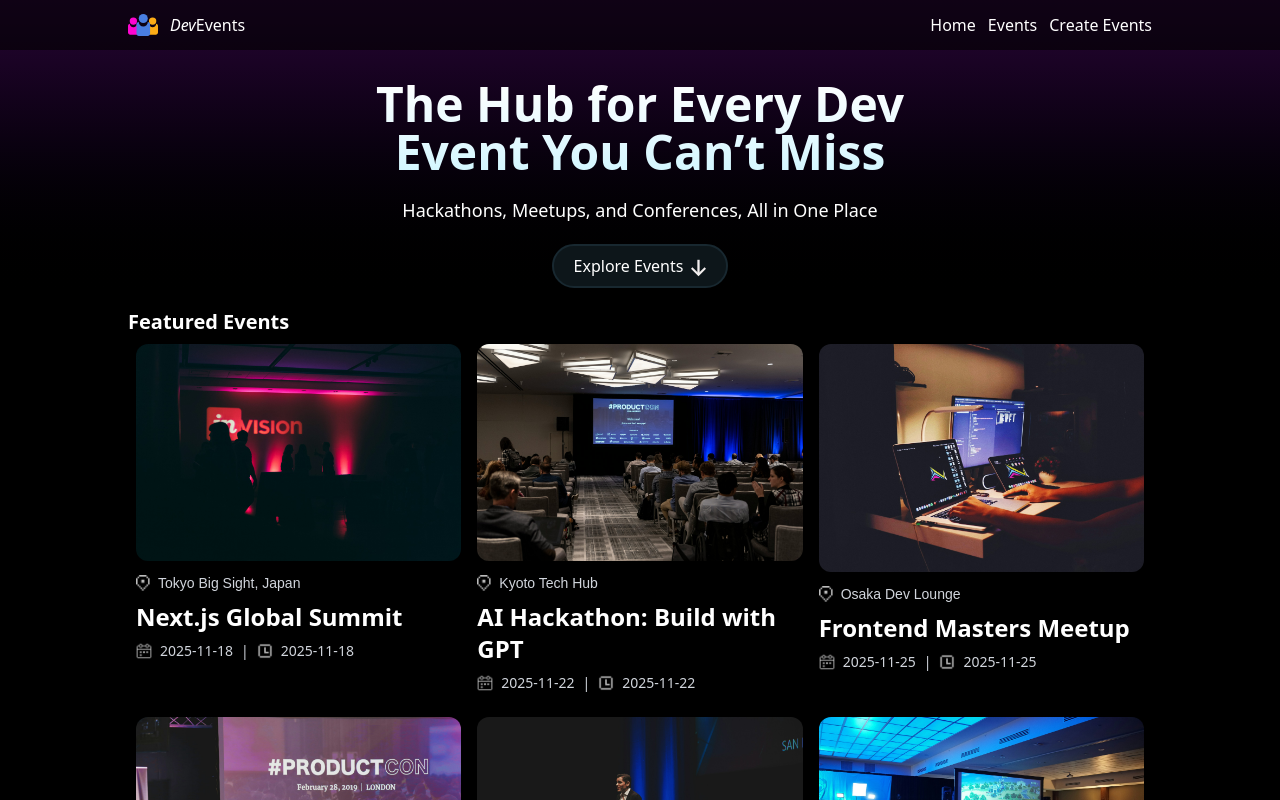
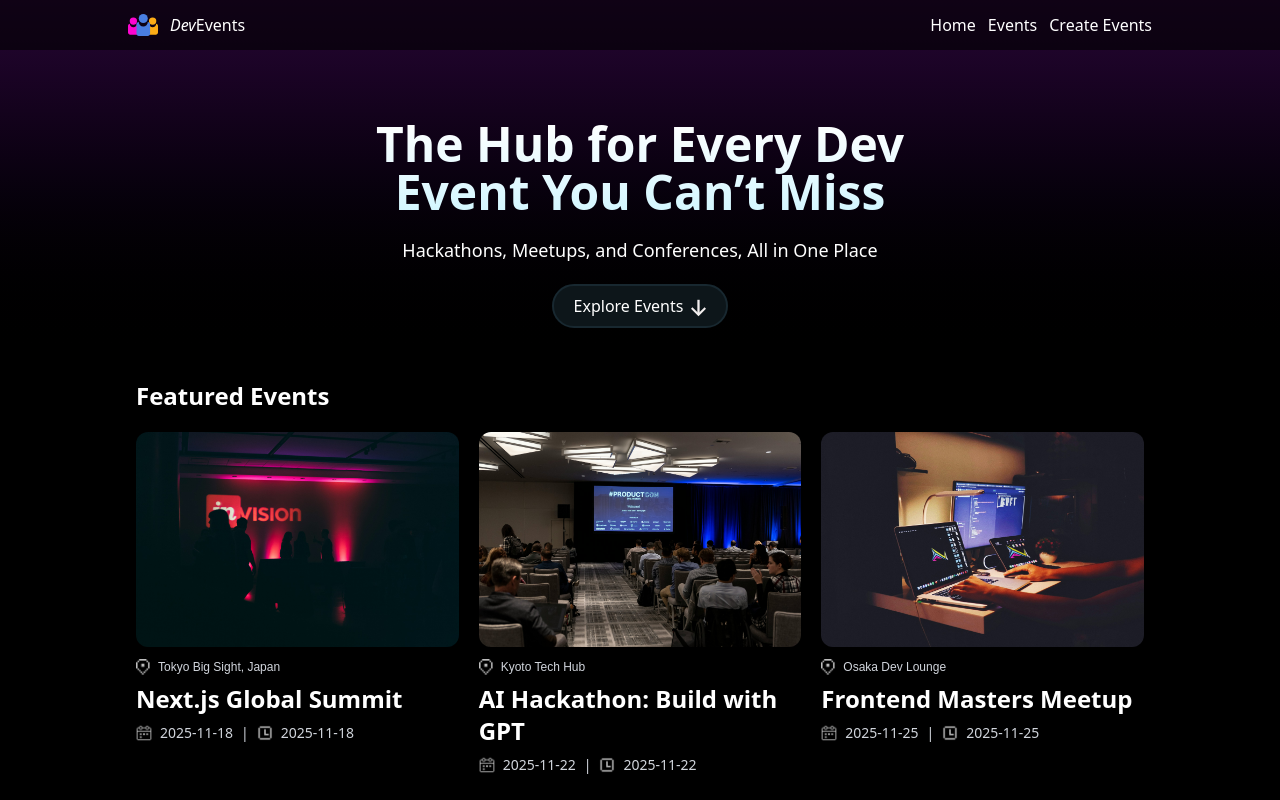
Before and after one commit to SanthaKudu47/dev-events, a Next.js app: page / in a window 1280 px wide. Shown: the top 800 px of the page. Built offline with nearby package versions, Linux system fonts and the light colour scheme; a web font is replaced by a local one.

Commit message:
refactor:fic image ration of card element.Fixed some UI issues.

```diff
--- a/app/components/eventCard/EventCard.tsx
+++ b/app/components/eventCard/EventCard.tsx
@@ -25,16 +25,16 @@
         width={420}
         height={100}
         loading="lazy"
-        className="rounded-xl"
+        className="rounded-xl aspect-3/2"
       />
       <div>
         <div className="flex flex-row gap-2 items-center mt-3">
           <Image src={"/icons/pin.png"} alt="location" width={14} height={14} />
-          <h3 className="font-martion-mono text-gray-300  text-sm">
+          <h3 className="font-martion-mono text-gray-300  text-xs">
             {location}
           </h3>
         </div>
-        <h4 className="text-white  text-2xl font-semibold my-2">{title}</h4>
+        <h4 className="text-white text-xl  sm:text-2xl font-semibold my-2">{title}</h4>
         <div className="flex flex-row items-center text-gray-300 gap-2  text-sm mb-2">
           <Image
             alt="calender_icon"
--- a/app/page.tsx
+++ b/app/page.tsx
@@ -7,7 +7,7 @@
   return (
     <>
       <section>
-        <div className="pb-5 w-full bg-linear-to-t from-black to-header-gradient-top -mt-[50px]">
+        <div className="py-10  w-full bg-linear-to-t from-black to-header-gradient-top -mt-[50px]">
           <Header />
         </div>
       </section>
@@ -15,8 +15,8 @@
         <section>
           <div className="bg-black">
             <Container>
-              <p className="text-white font-bold text-xl">Featured Events</p>
-              <div className="grid grid-cols-1 md:grid-cols-3">
+              <p className="text-white font-bold text-2xl py-3 px-2">Featured Events</p>
+              <div className="grid grid-cols-1 md:grid-cols-2 lg:grid-cols-3 gap-x-1 gap-y-1">
                 {mockDevEvents.map((eventData, index) => {
                   return (
                     <EventCard
```
